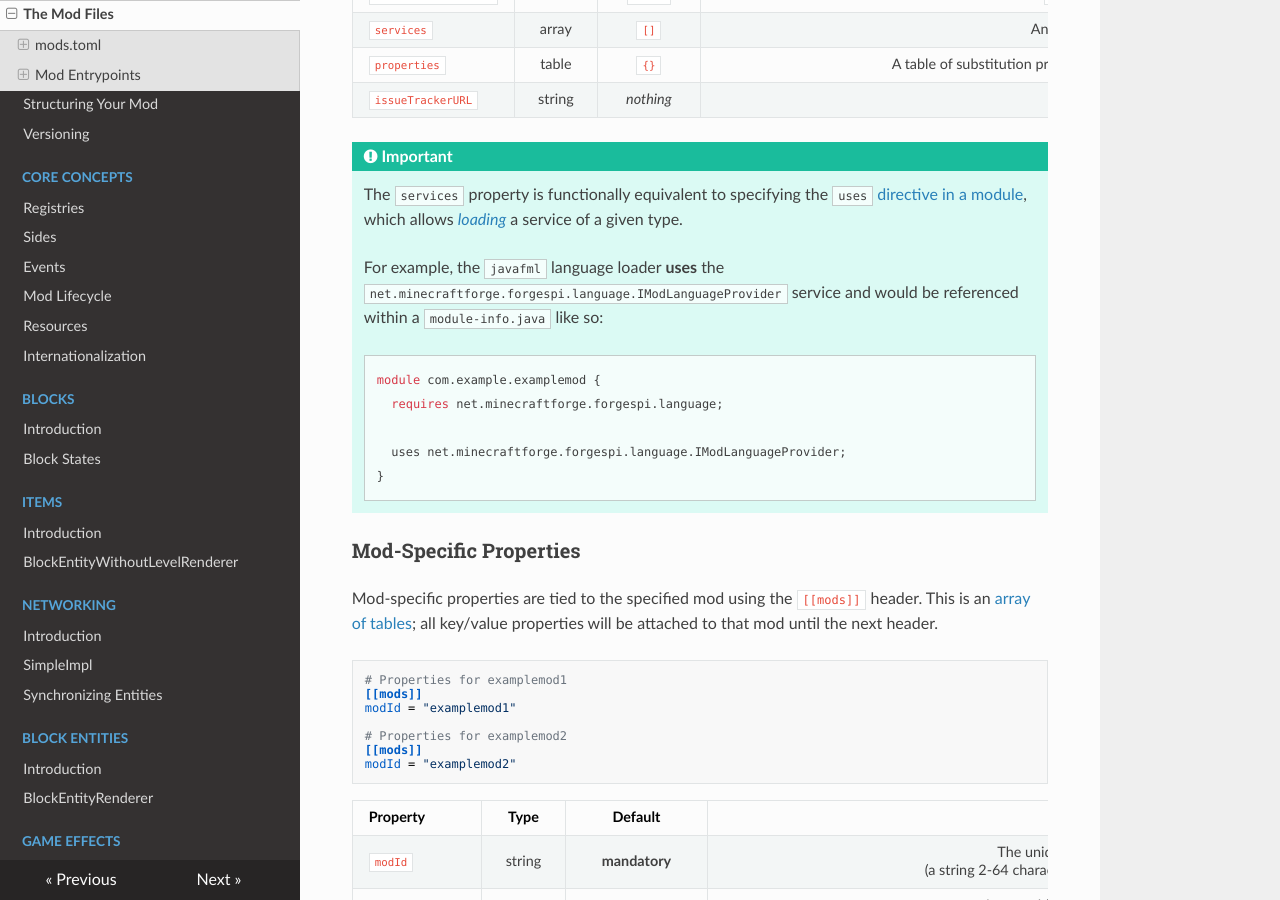
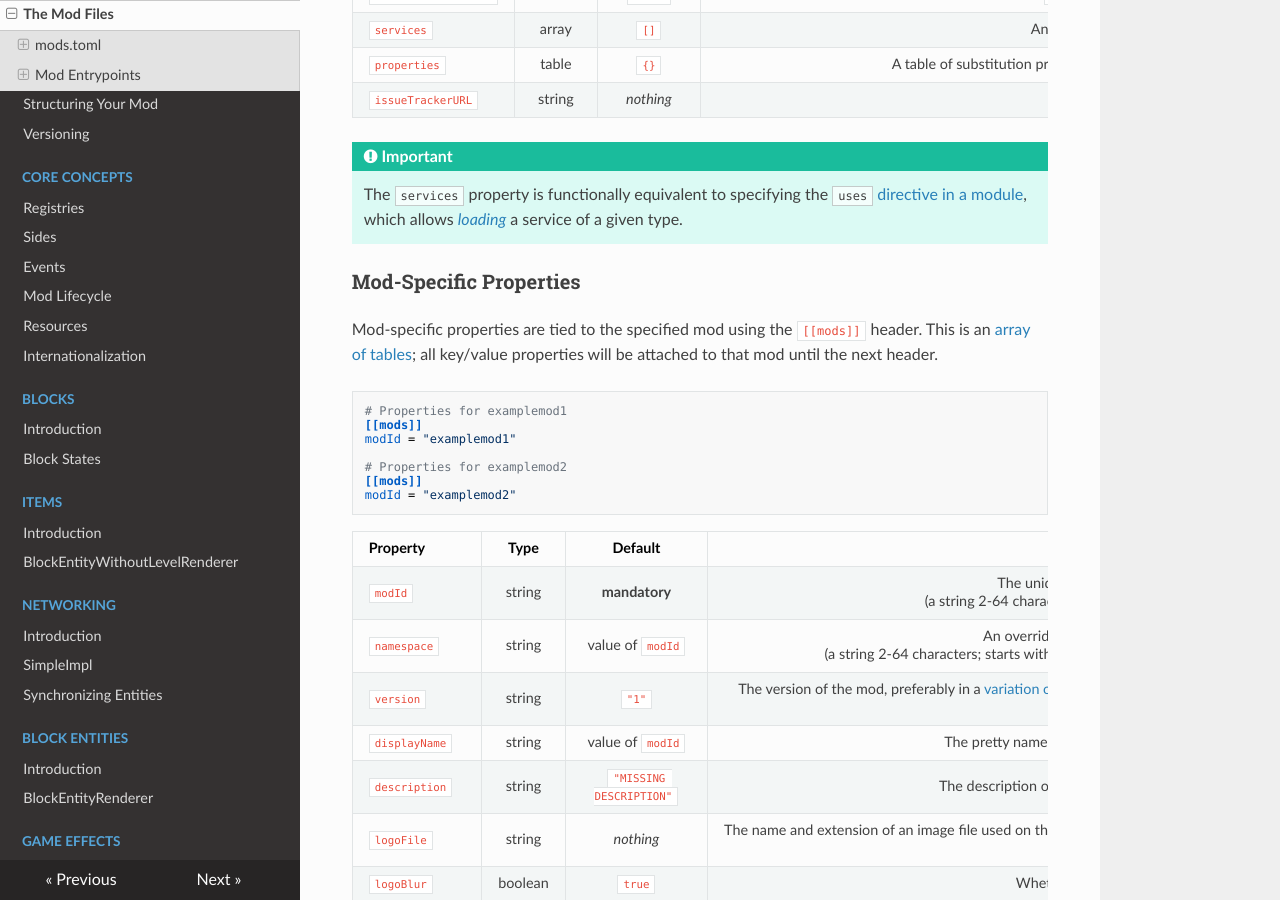
Before and after one commit to MinecraftForge/Documentation, an MkDocs documentation site: the page built from docs/gettingstarted/modfiles.md, in a window 1280 px wide and 900 px high, scrolled down 1450 px. Built offline with MkDocs 1.6.1, drawn with Linux system fonts in a browser that asks for light colours; nearby versions of some CDN libraries.

Commit message:
Remove uses example

````diff
--- a/docs/gettingstarted/modfiles.md
+++ b/docs/gettingstarted/modfiles.md
@@ -65,16 +65,6 @@ Property             | Type    | Default       | Description | Example
 
 !!! important
     The `services` property is functionally equivalent to specifying the [`uses` directive in a module][uses], which allows [*loading*][serviceload] a service of a given type.
-
-    For example, the `javafml` language loader **uses** the `net.minecraftforge.forgespi.language.IModLanguageProvider` service and would be referenced within a `module-info.java` like so:
-
-    ```java
-    module com.example.examplemod {
-      requires net.minecraftforge.forgespi.language;
-
-      uses net.minecraftforge.forgespi.language.IModLanguageProvider;
-    }
-    ```
 
 ### Mod-Specific Properties
 
````
